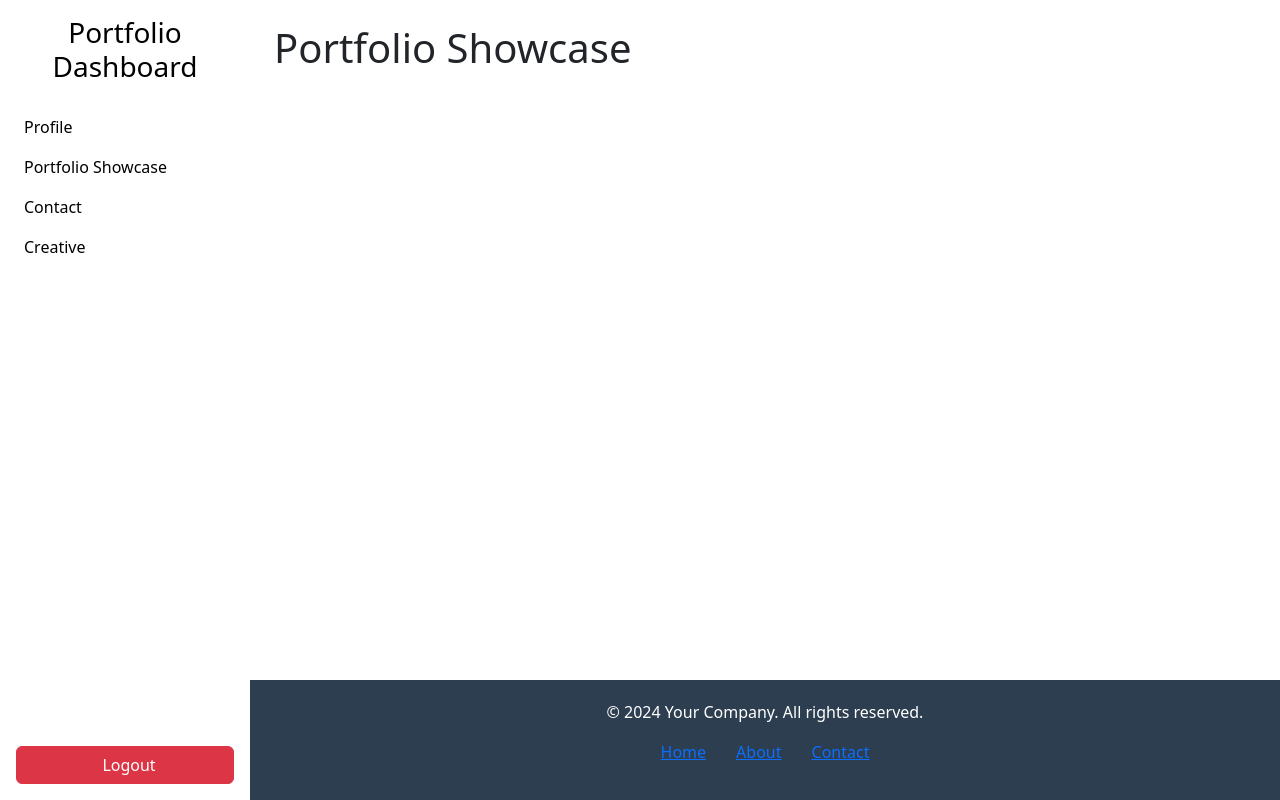
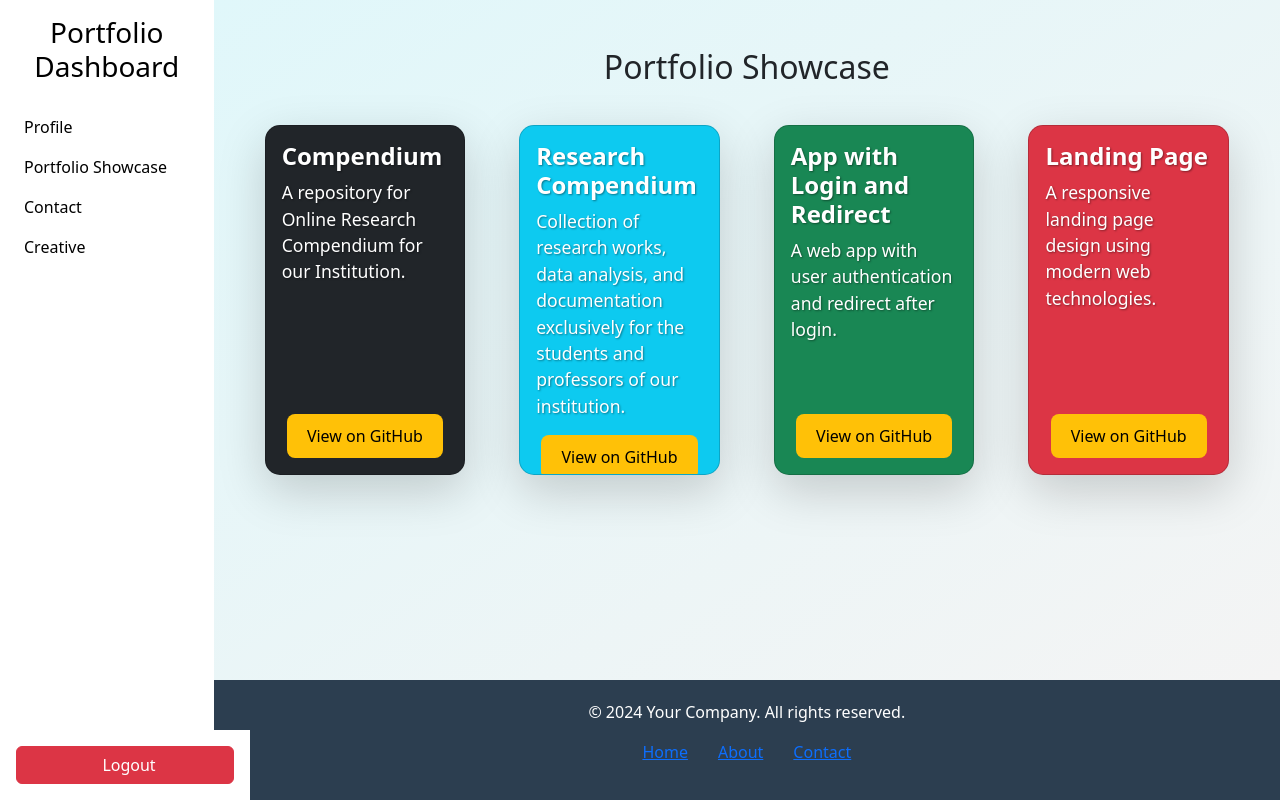
Before and after one commit to cktanaya/Compendium, a Vue app: page /portfolio/showcase in a window 1280 px wide. Built offline with nearby package versions, Linux system fonts and the light colour scheme.

Commit message:
PortfolioShowcasePage.vue

```diff
--- a/src/views/PortfolioShowcasePage.vue
+++ b/src/views/PortfolioShowcasePage.vue
@@ -1,7 +1,68 @@
 <template>
-    <div>
-      <h1>Portfolio Showcase</h1>
-      <!-- Display your portfolio or projects here -->
+  <div class="portfolio-showcase-container">
+    <div class="container mt-4">
+      <h2 class="mb-4 text-center">Portfolio Showcase</h2>
+
+      <!-- Cards Row -->
+      <div class="row g-4 justify-content-center">
+        <!-- Compendium Project Card -->
+        <div class="col-md-6 col-lg-3">
+          <div class="card shadow-lg card-custom text-white bg-dark">
+            <div class="card-body d-flex flex-column">
+              <h5 class="card-title">Compendium</h5>
+              <p class="card-text">A repository for Online Research Compendium for our Institution.</p>
+              <div class="mt-auto text-center">
+                <a href="https://github.com/cktanaya/Compendium" class="btn btn-warning" target="_blank">View on GitHub</a>
+              </div>
+              <i class="bi bi-folder card-icon"></i>
+            </div>
+          </div>
+        </div>
+
+        <!-- Research-Compendium Project Card -->
+        <div class="col-md-6 col-lg-3">
+          <div class="card shadow-lg card-custom text-white bg-info">
+            <div class="card-body d-flex flex-column">
+              <h5 class="card-title">Research Compendium</h5>
+              <p class="card-text">Collection of research works, data analysis, and documentation exclusively for the students and professors  of our institution.</p>
+
+              <div class="mt-auto text-center">
+                <a href="https://github.com/cktanaya/Research-Compendium" class="btn btn-warning" target="_blank">View on GitHub</a>
+              </div>
+              <i class="bi bi-book card-icon"></i>
+            </div>
+          </div>
+        </div>
+
+        <!-- App-with-Login-and-Redirect Project Card -->
+        <div class="col-md-6 col-lg-3">
+          <div class="card shadow-lg card-custom text-white bg-success">
+            <div class="card-body d-flex flex-column">
+              <h5 class="card-title">App with Login and Redirect</h5>
+              <p class="card-text">A web app with user authentication and redirect after login.</p>
+              <div class="mt-auto text-center">
+                <a href="https://github.com/cktanaya/App-with-Login-and-Redirect" class="btn btn-warning" target="_blank">View on GitHub</a>
+              </div>
+              <i class="bi bi-lock card-icon"></i>
+            </div>
+          </div>
+        </div>
+
+        <!-- Landing-Page Project Card -->
+        <div class="col-md-6 col-lg-3">
+          <div class="card shadow-lg card-custom text-white bg-danger">
+            <div class="card-body d-flex flex-column">
+              <h5 class="card-title">Landing Page</h5>
+              <p class="card-text">A responsive landing page design using modern web technologies.</p>
+              <div class="mt-auto text-center">
+                <a href="https://github.com/cktanaya/Landing-Page" class="btn btn-warning" target="_blank">View on GitHub</a>
+              </div>
+              <i class="bi bi-browser-chrome card-icon"></i>
+            </div>
+          </div>
+        </div>
+      </div>
+    </div>
   </div>
 </template>
 
@@ -10,3 +71,101 @@
   name: 'PortfolioShowcasePage',
 };
 </script>
+
+<style scoped>
+.portfolio-showcase-container {
+  background: linear-gradient(to bottom right, #e0f7fa, #f4f4f4);
+  min-height: 10vh;
+  padding: 60px 20px;
+}
+
+.container {
+  max-width: 1200px;
+}
+
+.card-custom {
+  height: 350px;
+  transition: transform 0.3s ease, box-shadow 0.3s ease;
+  position: relative;
+  margin-bottom: 20px;
+  overflow: hidden;
+  border-radius: 15px;
+  background-color: #343a40;
+  display: flex;
+  flex-direction: column;
+}
+
+.card-icon {
+  position: absolute;
+  top: 15px;
+  right: 20px;
+  font-size: 3rem;
+  opacity: 0.2;
+}
+
+.card:hover {
+  transform: translateY(-10px) scale(1.05);
+  box-shadow: 0 15px 30px rgba(0, 0, 0, 0.4);
+}
+
+.card-title {
+  font-weight: bold;
+  font-size: 1.5rem;
+  text-shadow: 1px 1px 2px rgba(0, 0, 0, 0.4);
+}
+
+.card-text {
+  font-size: 1.1rem;
+  text-shadow: 1px 1px 2px rgba(0, 0, 0, 0.4);
+}
+
+.btn-warning {
+  background-color: #ffc107;
+  border: none;
+  border-radius: 8px;
+  padding: 10px 20px;
+  transition: background-color 0.3s ease, box-shadow 0.3s ease;
+}
+
+.btn-warning:hover {
+  background-color: #ffca2c;
+  box-shadow: 0 5px 15px rgba(0, 0, 0, 0.3);
+}
+
+.card-body {
+  display: flex;
+  flex-direction: column;
+}
+
+.mt-auto {
+  margin-top: auto;
+}
+
+.text-center {
+  text-align: center;
+}
+
+/* Spacing for larger screens */
+@media (min-width: 992px) {
+  .card-custom {
+    margin: 15px;
+  }
+}
+
+/* Icon bounce animation */
+.card-custom:hover .card-icon {
+  animation: icon-bounce 0.5s ease-in-out;
+}
+
+@keyframes icon-bounce {
+  0% {
+    transform: translateY(0);
+  }
+  50% {
+    transform: translateY(-10px);
+  }
+  100% {
+    transform: translateY(0);
+  }
+}
+</style>
```
Lines whose indentation alone changed are shown as unchanged.
